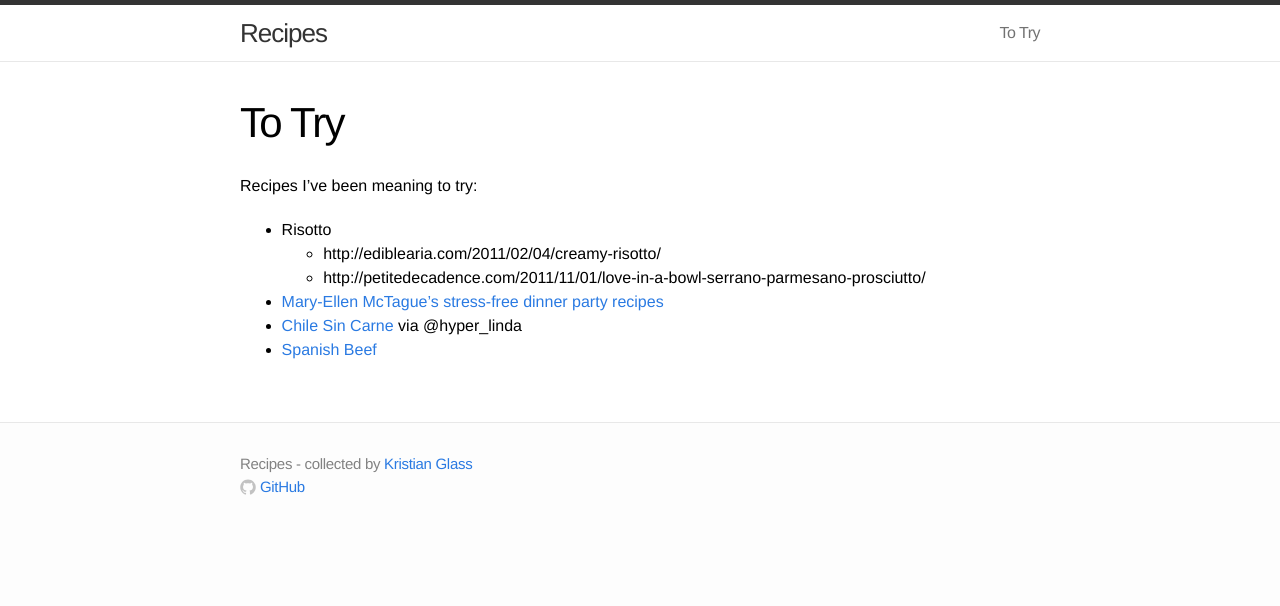
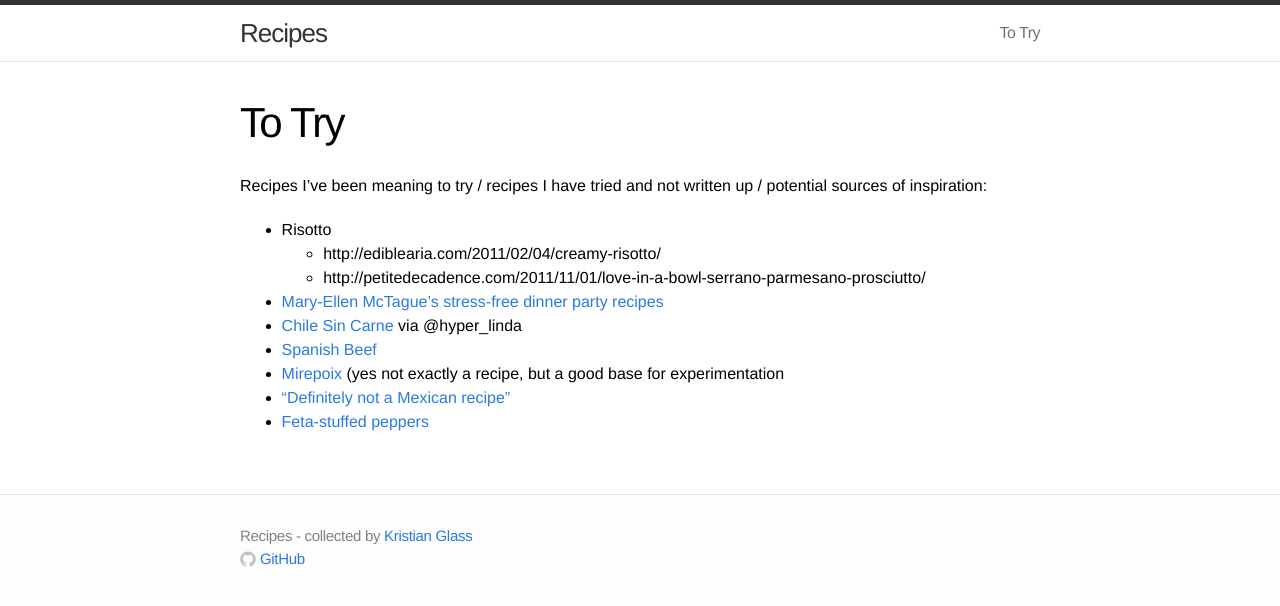
Before and after one commit to doismellburning/recipes, a Jekyll site: the page built from www/to-try.md, in a window 1280 px wide. Shown: the top 606 px of the page. Built offline with Jekyll 4.4.1, drawn with Linux system fonts in a browser that asks for light colours.

Commit message:
More to try

```diff
--- a/www/to-try.md
+++ b/www/to-try.md
@@ -3,7 +3,7 @@ layout: page
 title: To Try
 ---
 
-Recipes I've been meaning to try:
+Recipes I've been meaning to try / recipes I have tried and not written up / potential sources of inspiration:
 
 * Risotto
     * http://ediblearia.com/2011/02/04/creamy-risotto/
@@ -11,3 +11,6 @@ Recipes I've been meaning to try:
 * [Mary-Ellen McTague's stress-free dinner party recipes](http://www.theguardian.com/lifeandstyle/2014/jun/13/easy-dinner-party-recipes-mary-ellen-mctague)
 * [Chile Sin Carne](http://principiagastronomica.com/post/5) via @hyper_linda
 * [Spanish Beef](http://www.goodtoknow.co.uk/recipes/531276/spanish-beef)
+* [Mirepoix](https://en.wikipedia.org/wiki/Mirepoix_%28cuisine%29) (yes not exactly a recipe, but a good base for experimentation
+* ["Definitely not a Mexican recipe"](http://www.drmaciver.com/2014/08/definitely-not-a-mexican-recipe/)
+* [Feta-stuffed peppers](http://www.tasteofhome.com/recipes/feta-stuffed-peppers)
```
